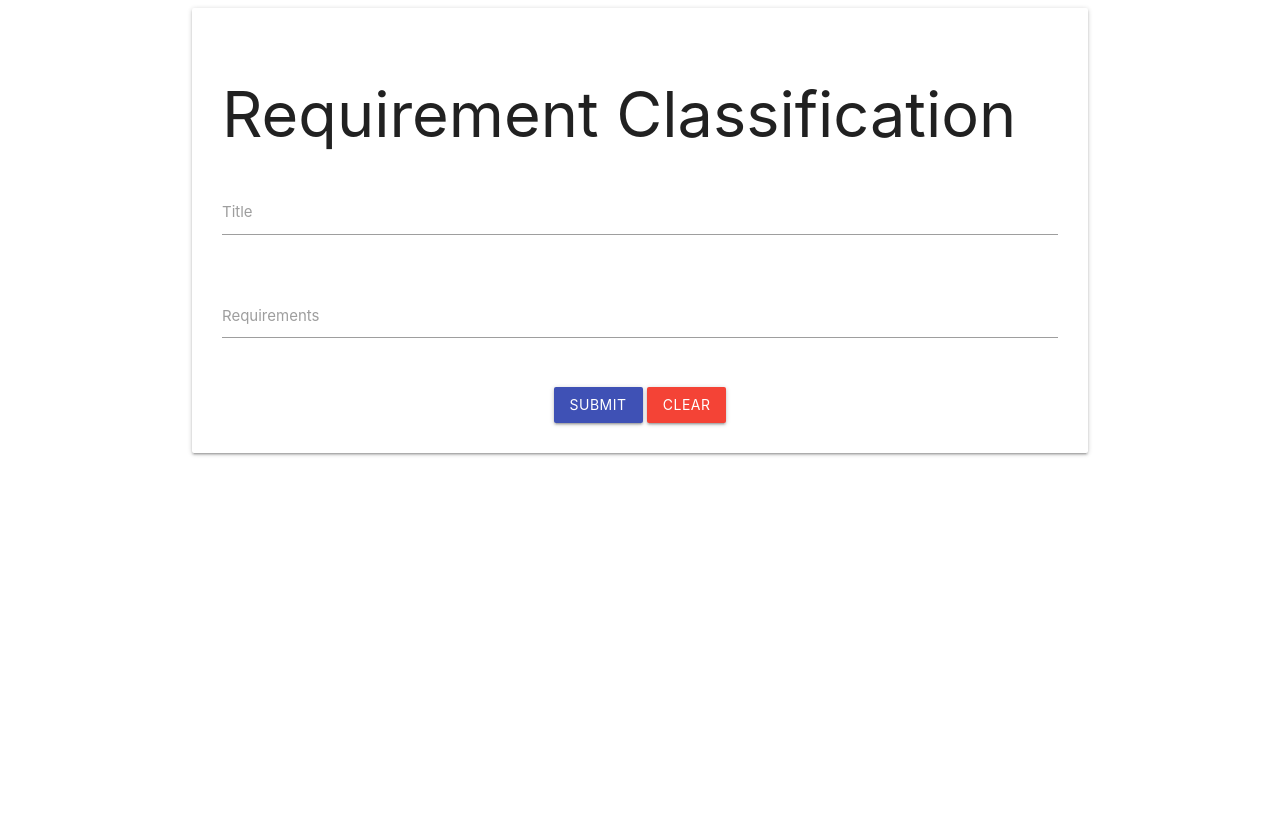
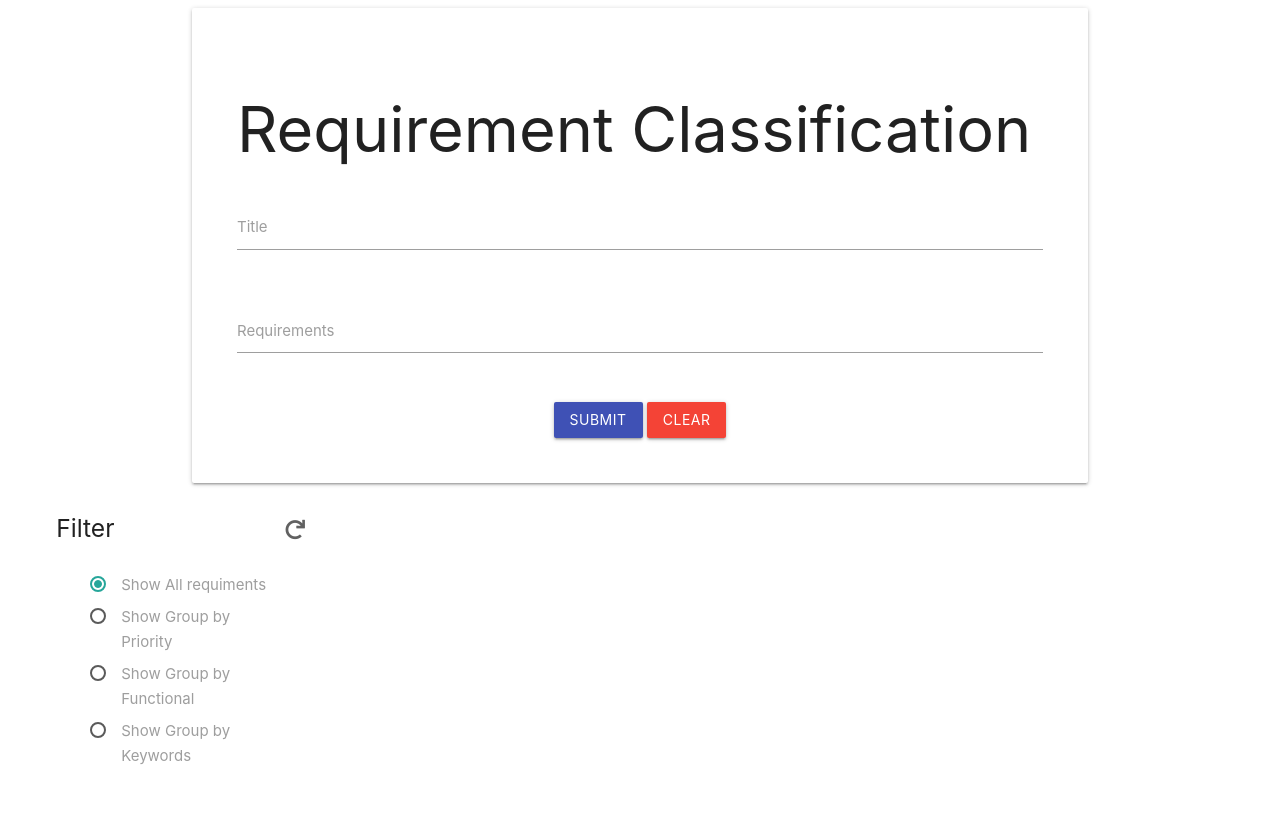
Before and after one commit to 810Teams/requirement-classification, a Django app: page / in a window 1280 px wide. Before the commit the page ends 456 px from the top, so only its background shows below. Run offline with Django 3.2, Linux system fonts and the light colour scheme; some libraries are stand-ins or nearby versions.

Commit message:
set ouput position

```diff
--- a/requirement/templates/requirement/index.html
+++ b/requirement/templates/requirement/index.html
@@ -9,16 +9,62 @@
   <meta http-equiv="X-UA-Compatible" content="ie=edge" />
   <title>Requirement Classification</title>
   <link rel="stylesheet" href="{% static 'css/main.css' %}">
+
+  <!-- fontawsome -->
+  <link rel="stylesheet" href="https://cdnjs.cloudflare.com/ajax/libs/font-awesome/5.11.2/css/all.css">
   <!-- Compiled and minified CSS -->
   <link rel="stylesheet" href="https://cdnjs.cloudflare.com/ajax/libs/materialize/1.0.0/css/materialize.min.css">
 
   <!-- Compiled and minified JavaScript -->
   <script src="https://cdnjs.cloudflare.com/ajax/libs/materialize/1.0.0/js/materialize.min.js"></script>
 
+  <style>
+    h3{
+      text-align: center;
+    }
+    .col{
+      padding: 1em;
+    }
+    .collection{
+      border: none;
+    }
+    .big-container{
+      padding: 0 3em;
+    }
+    #setting{
+      margin-right: 1em;
+    }
+    #reset{
+      text-align: right;
+      color: #616161;
+    }
+    .fa-redo{
+      font-size: .8em;
+      transition: ease-out .3s;
+      cursor: pointer;
+    }
+    .fa-redo:hover{
+      color: #536dfe;
+      transform: rotate(360deg);
+    }
+    .options{
+      padding: 0 1em;
+      margin: .5em 1em;
+    }
+  </style>
+
+  <script>
+    document.querySelector('input[name="filter"]:checked')
+    let radio =
+  </script>
+
 </head>
 <body>
   <div>
     <div class="container">
+      <div id="setting">
+
+      </div>
       <div class="card">
         <form
         method="POST"
@@ -51,9 +97,56 @@
       </form>
     </div>
   </div>
-      <div class="container">
+
+  <!-- Resault zone -->
+
+  <!-- all requiments -->
+  <div class="big-container row">
+    <div class="col s3">
+      <div class="row" id="setting">
+        <div class="col s12">
+          <div class="row">
+            <div class="col s6"><h5>Filter</h5></div>
+            <div class="col s6">
+              <h5 id="reset">
+                <i class="fas fa-redo" title="Reset Filters"></i>
+              </h5>
+            </div>
+          </div>
+          <form action="#" name="filterF">
+            <p class="options">
+              <label>
+                <input class="with-gap" name="filter" type="radio" value="0" checked />
+                <span>Show All requiments</span>
+              </label>
+            </p>
+            <p class="options">
+              <label>
+                <input class="with-gap" name="filter" type="radio" value="1" />
+                <span>Show Group by Priority</span>
+              </label>
+            </p>
+            <p class="options">
+              <label>
+                <input class="with-gap" name="filter" type="radio" value="2" />
+                <span>Show Group by Functional</span>
+              </label>
+            </p>
+            <p class="options">
+              <label>
+                <input class="with-gap" name="filter" type="radio" value="3" />
+                <span>Show Group by Keywords</span>
+              </label>
+            </p>
+          </form>
+        </div>
+      </div>
+    </div>
+
+    <div class="col s9">
       {% if data %}
-          <div class="card">
+      <div class="row card">
+        <div class="col-md-12">
           <h3>All Requirements</h3>
           <ul class="collection">
             {% for i in data.requirements %}
@@ -71,67 +164,95 @@
             {% endfor %}
           </ul>
         </div>
-          <div class="row">
-              <div class="col d-flex align-items-stretch">
-                  <div class="card col-md-12">
-                    <h3>High Priority</h3>
-                    {% for i in data.by_priority.high %}
-                        {{ i.id }} - {{ i.description }}<br>
-                    {% endfor %}
-                  </div>
       </div>
 
-              <div class="col d-flex align-items-stretch">
-                  <div class="card col-md-12">
-                    <h3>Medium Priority</h3>
-                    {% for i in data.by_priority.medium %}
-                        {{ i.id }} - {{ i.description }}<br>
-                    {% endfor %}
-                  </div>
-              </div>
-
-              <div class="col d-flex align-items-stretch">
-                  <div class="card col-md-12">
+      <!-- group by Priority -->
+      <div class="row card">
+        <div class="col s4">
+          <div class="col-md-12">
             <h3>Low Priority</h3>
             {% for i in data.by_priority.low %}
             {{ i.id }} - {{ i.description }}<br>
             {% endfor %}
           </div>
         </div>
-          </div>
-          <div class="row">
-            <div class="card col d-flex align-items-stretch">
+
+        <div class="col s4">
           <div class="col-md-12">
-                <h3>Functional</h3>
-                {% for i in data.by_functionality.functional %}
-                    {{ i.id }} - {{ i.description }}<br>
+            <h3>Medium Priority</h3>
+            <ul class="collection">
+              {% for i in data.by_priority.medium %}
+              <li class="collection-item">
+                {{ i.id }} - {{ i.description }}
+              </li>
               {% endfor %}
+            </ul>
           </div>
         </div>
-            <div class="col d-flex align-items-stretch">
-              <div class="card col-md-12">
+
+        <div class="col s4">
+          <div class="col-md-12">
+            <h3>High Priority</h3>
+            <ul class="collection">
+              {% for i in data.by_priority.high %}
+
+              {{ i.id }} - {{ i.description }}
+            </li>
+            {% endfor %}
+          </ul>
+        </div>
+      </div>
+
+    </div>
+
+    <!-- group by Functional -->
+
+    <div class="row card">
+      <div class="col s6">
+        <div class="col s12">
+          <h3>Functional</h3>
+          <ul class="collection">
+            {% for i in data.by_functionality.functional %}
+            <li class="collection-item">
+              {{ i.id }} - {{ i.description }}<br>
+            </li>
+            {% endfor %}
+          </ul>
+        </div>
+      </div>
+      <div class="col s6">
+        <div class="col s12">
           <h3>Non-Functional</h3>
+          <ul class="collection">
             {% for i in data.by_functionality.non_functional %}
+            <li class="collection-item">
               {{ i.id }} - {{ i.description }}<br>
+            </li>
             {% endfor %}
+          </ul>
         </div>
       </div>
     </div>
-          <div class="col d-flex align-items-stretch">
-              <div class="card col-md-12">
+
+    <div class="row card">
+      <div class="col s12">
         <h3>Keywords</h3>
+        <ul class="collection">
           {% for i in data.by_keywords %}
+          <ul class="collection">
             <h4>{{ i.keyword }}</h4>
             {% for j in i.requirements %}
             {{ j.id }} - {{ j.description }}<br>
             {% endfor %}
+          </ul>
           {% endfor %}
+        </ul>
       </div>
     </div>
     {% endif %}
   </div>
 
-
+</div>
 
 </div>
 
```
Lines whose indentation alone changed are shown as unchanged.
